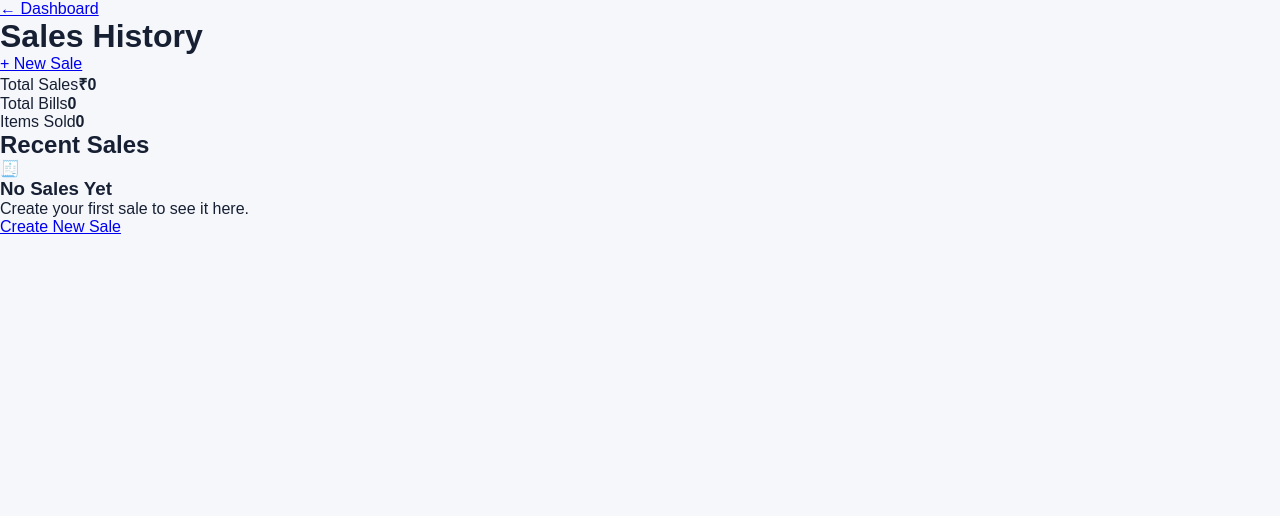
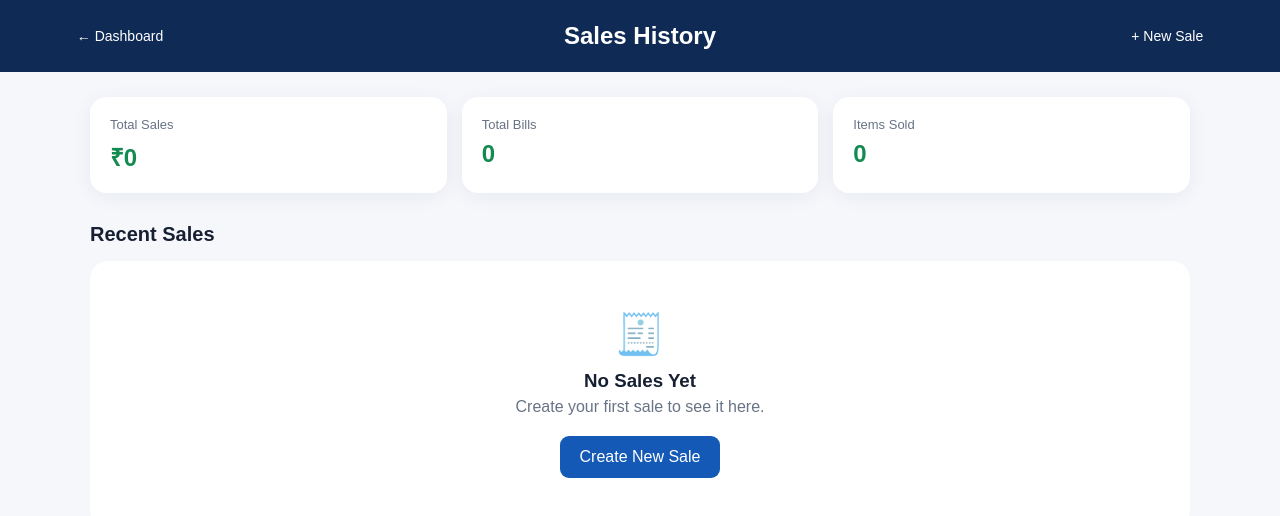
Before and after one commit to sameerkhan86926-a11y/hisabpro, a Next.js app: page /hisabpro/sales/history in a window 1280 px wide. Shown: the top 516 px of the page. Built offline with nearby package versions, Linux system fonts and the light colour scheme.

Commit message:
Update globals.css

```diff
--- a/app/globals.css
+++ b/app/globals.css
@@ -339,3 +339,191 @@ button {
   color: #138a50;
   font-weight: 600;
 }
+
+.history-page {
+  min-height: 100vh;
+  background: #f5f7fb;
+  padding-bottom: 40px;
+}
+
+.history-header {
+  background: #102a56;
+  color: white;
+  padding: 22px 6%;
+  display: grid;
+  grid-template-columns: 1fr auto 1fr;
+  align-items: center;
+}
+
+.history-header h1 {
+  text-align: center;
+  font-size: 24px;
+}
+
+.history-header a {
+  color: white;
+  text-decoration: none;
+  font-size: 14px;
+}
+
+.history-header a:last-child {
+  text-align: right;
+}
+
+.history-stats {
+  width: min(1100px, 92%);
+  margin: 25px auto;
+  display: grid;
+  grid-template-columns: repeat(3, 1fr);
+  gap: 15px;
+}
+
+.history-card {
+  background: white;
+  padding: 20px;
+  border-radius: 16px;
+  box-shadow: 0 4px 20px rgba(20, 40, 80, 0.06);
+}
+
+.history-card span {
+  display: block;
+  color: #687386;
+  font-size: 13px;
+}
+
+.history-card strong {
+  display: block;
+  margin-top: 8px;
+  font-size: 24px;
+  color: #138a50;
+}
+
+.sales-list {
+  width: min(1100px, 92%);
+  margin: 30px auto;
+}
+
+.history-title {
+  margin-bottom: 15px;
+}
+
+.history-title h2 {
+  font-size: 20px;
+}
+
+.sale-history-item {
+  background: white;
+  padding: 17px;
+  border-radius: 15px;
+  margin-bottom: 12px;
+  display: flex;
+  align-items: center;
+  gap: 15px;
+  box-shadow: 0 3px 15px rgba(20, 40, 80, 0.05);
+}
+
+.sale-icon {
+  width: 45px;
+  height: 45px;
+  border-radius: 12px;
+  background: #eef4ff;
+  display: flex;
+  align-items: center;
+  justify-content: center;
+  font-size: 20px;
+}
+
+.sale-info {
+  flex: 1;
+}
+
+.sale-info strong {
+  display: block;
+  font-size: 15px;
+}
+
+.sale-info span {
+  display: block;
+  margin-top: 4px;
+  color: #687386;
+  font-size: 13px;
+}
+
+.sale-info small {
+  display: block;
+  margin-top: 4px;
+  color: #9aa2ae;
+  font-size: 11px;
+}
+
+.sale-right {
+  text-align: right;
+}
+
+.sale-right strong {
+  display: block;
+  color: #138a50;
+}
+
+.sale-right button {
+  margin-top: 6px;
+  background: none;
+  color: #d33;
+  font-size: 12px;
+}
+
+.empty-sales {
+  background: white;
+  padding: 50px 20px;
+  text-align: center;
+  border-radius: 18px;
+}
+
+.empty-sales div {
+  font-size: 40px;
+}
+
+.empty-sales h3 {
+  margin-top: 12px;
+}
+
+.empty-sales p {
+  margin-top: 6px;
+  color: #687386;
+}
+
+.empty-sales a {
+  display: inline-block;
+  margin-top: 20px;
+  padding: 12px 20px;
+  background: #1559b7;
+  color: white;
+  border-radius: 9px;
+  text-decoration: none;
+}
+
+@media (max-width: 700px) {
+  .history-header {
+    padding: 18px 15px;
+  }
+
+  .history-header h1 {
+    font-size: 19px;
+  }
+
+  .history-header a {
+    font-size: 12px;
+  }
+
+  .history-stats {
+    grid-template-columns: 1fr;
+  }
+
+  .sale-history-item {
+    padding: 13px;
+  }
+
+  .sale-right strong {
+    font-size: 14px;
+  }
+}
```
